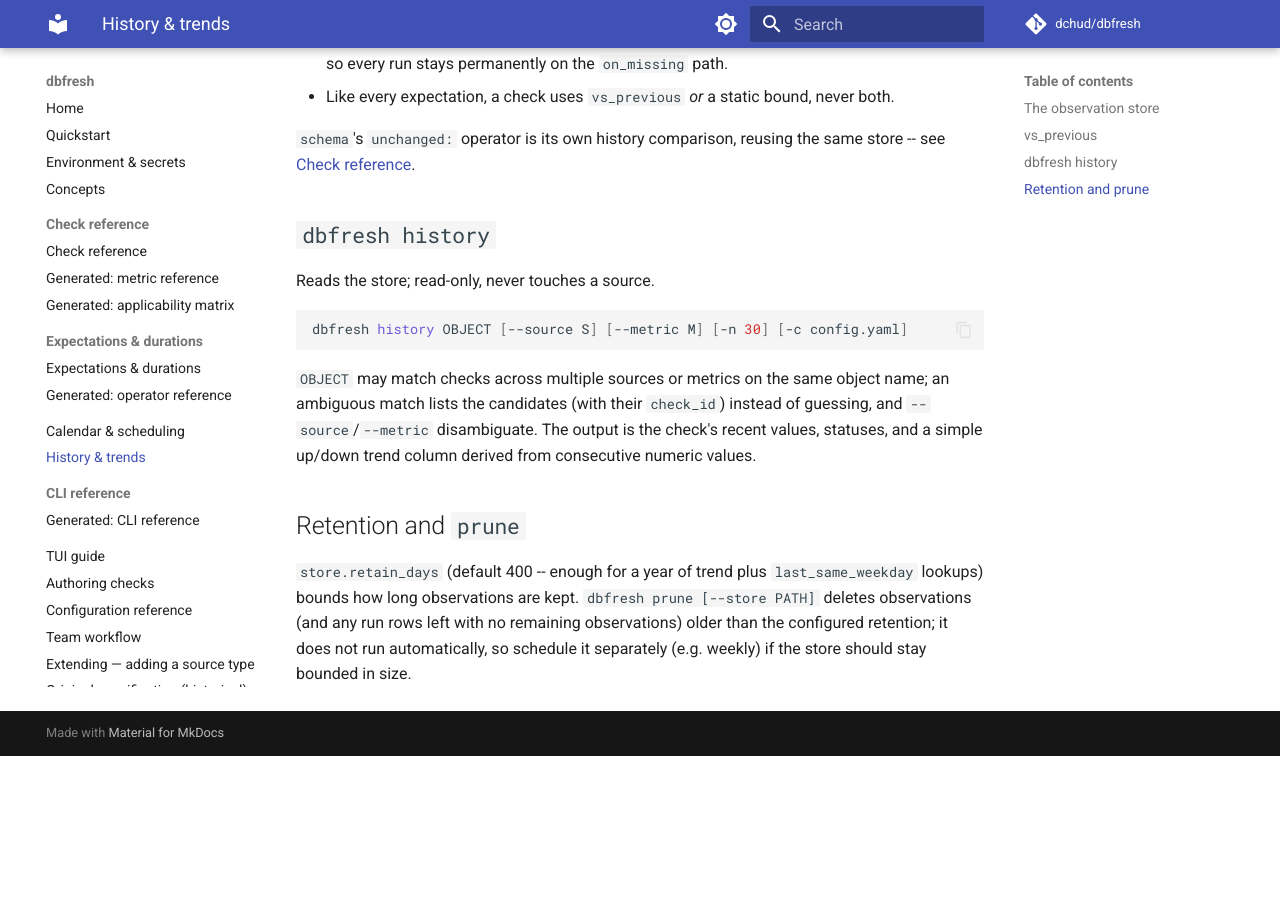
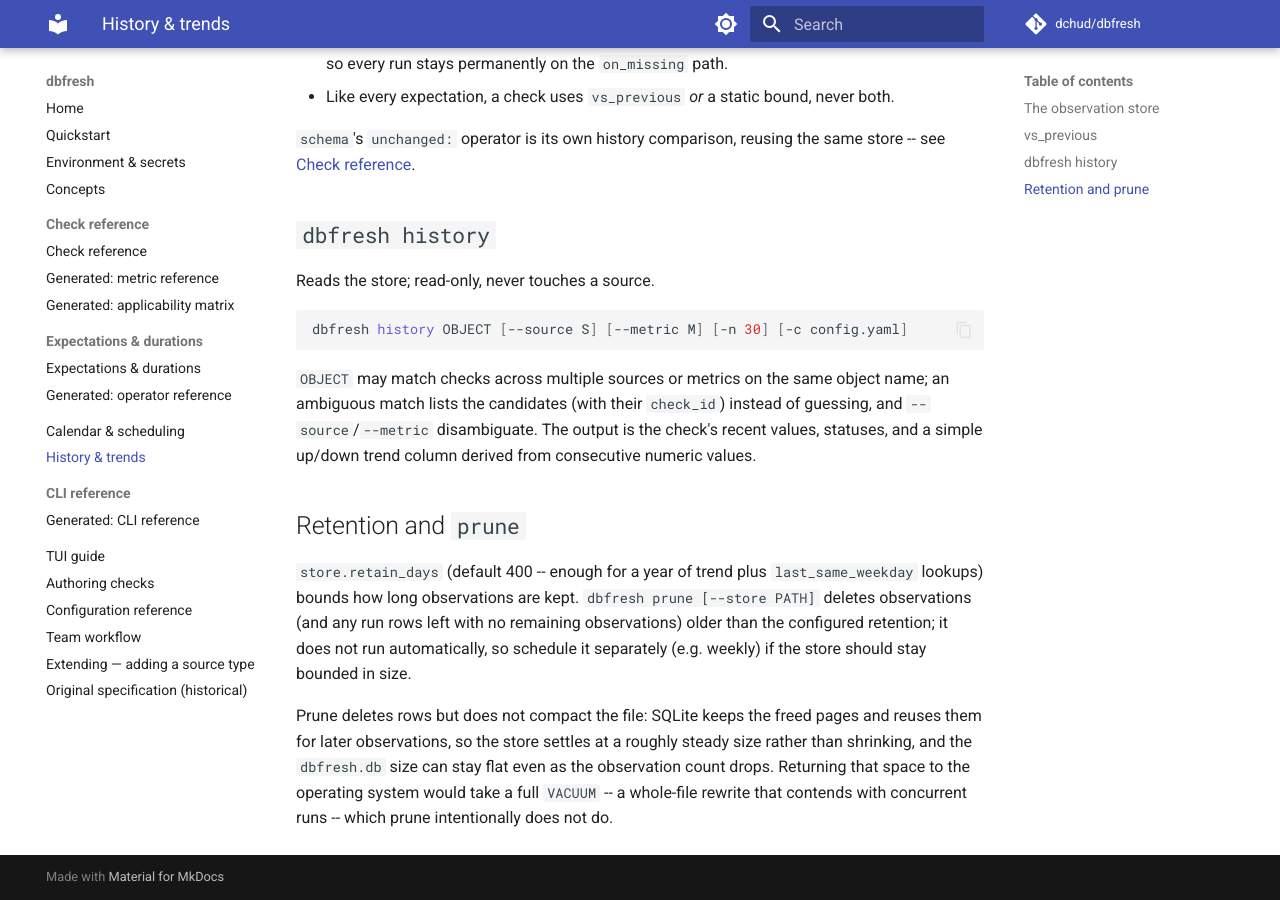
Before and after one commit to dchud/dbfresh, an MkDocs documentation site: the page built from docs/history.md, in a window 1280 px wide and 900 px high, scrolled down 1199 px. Built offline with MkDocs 1.6.1 and Material for MkDocs 9.7.7, drawn with Linux system fonts in a browser that asks for light colours; comment, search, counter and statistics services are not loaded; before the commit the page ends 1955 px from its top, so only the background shows below that.

Commit message:
Document why prune does not reclaim disk (no VACUUM); close df-t4m

```diff
--- a/docs/history.md
+++ b/docs/history.md
@@ -81,3 +81,10 @@ column derived from consecutive numeric values.
 with no remaining observations) older than the configured retention; it
 does not run automatically, so schedule it separately (e.g. weekly) if the
 store should stay bounded in size.
+
+Prune deletes rows but does not compact the file: SQLite keeps the freed
+pages and reuses them for later observations, so the store settles at a
+roughly steady size rather than shrinking, and the `dbfresh.db` size can
+stay flat even as the observation count drops. Returning that space to the
+operating system would take a full `VACUUM` -- a whole-file rewrite that
+contends with concurrent runs -- which prune intentionally does not do.
```
Also changed, not shown: 1 other file.
